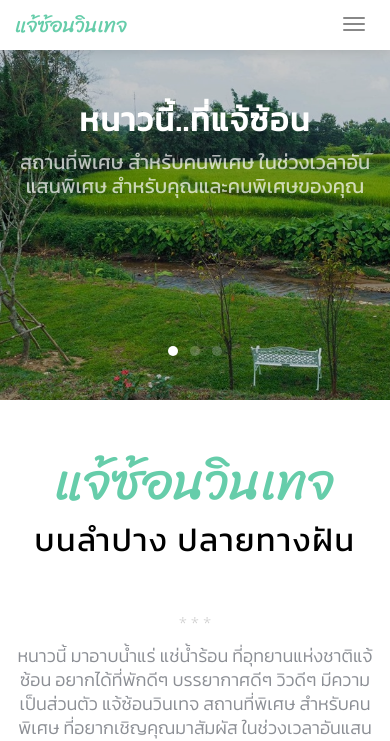
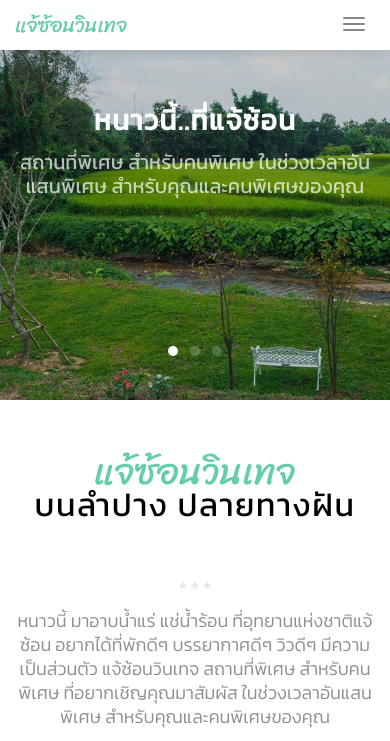
Before and after one commit to theethawat/chaesonvintage, a website: page index.html in a window 390 px wide. Shown: the top 741 px of the page. Drawn offline with Linux system fonts and the light colour scheme.

Commit message:
Update Bug

```diff
--- a/css/style.css
+++ b/css/style.css
@@ -1990,7 +1990,7 @@ section[data-section="menu"] {
 
 @media screen and (max-width: 768px) {
   .probootstrap-heading .primary-heading {
-    font-size: 50px;
+    font-size: 36px;
     margin-bottom: 0.5em;
   }
 }
@@ -2022,7 +2022,7 @@ section[data-section="menu"] {
 
 @media screen and (max-width: 768px) {
   .probootstrap-heading .secondary-heading {
-    font-size: 32px;
+    font-size: 28px;
   }
 }
 
```
